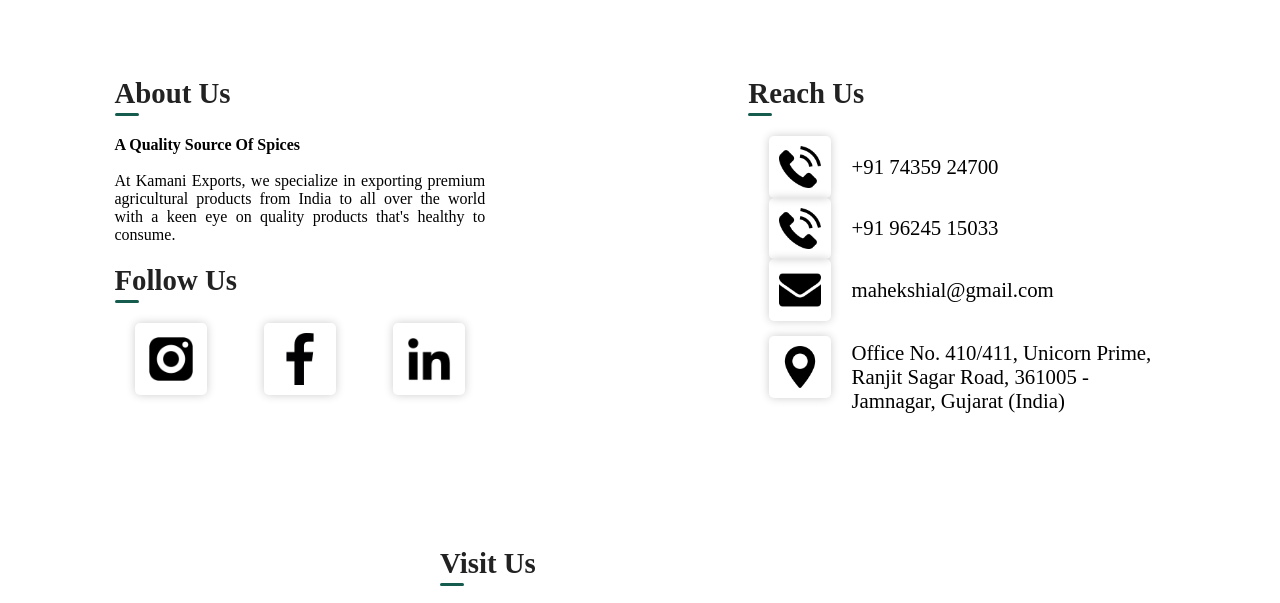
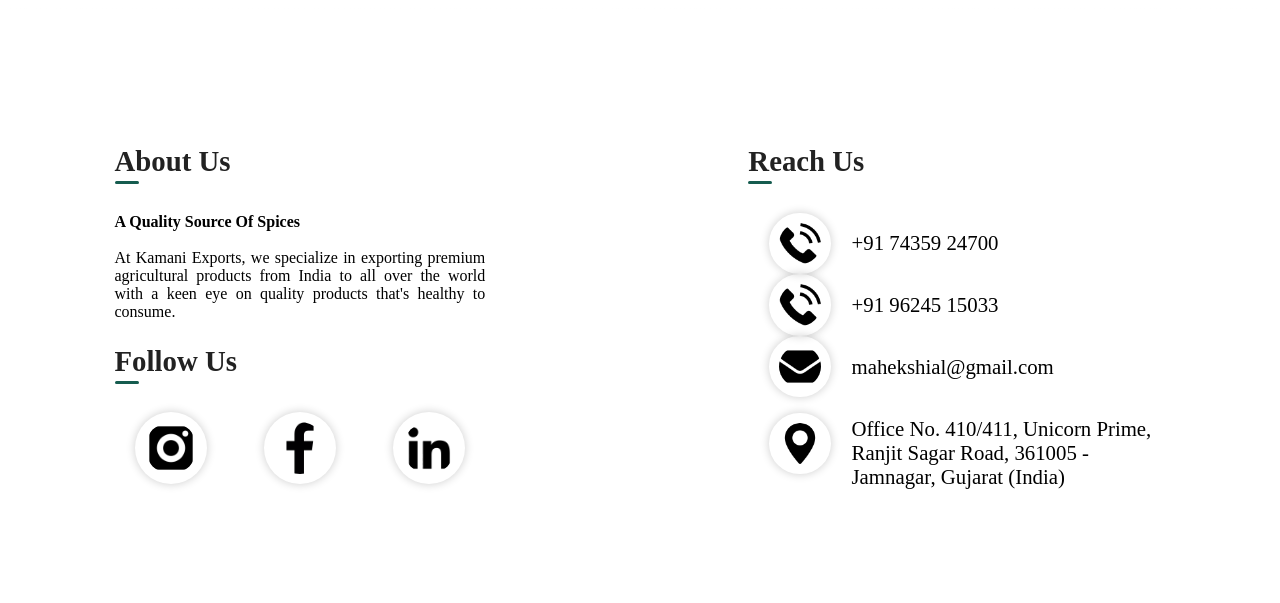
Before and after one commit to ezyway/MNE-Website, a PHP site: page /footer.html in a window 1280 px wide. Shown: the top 603 px of the page. Run offline with PHP 8.4, Linux system fonts and the light colour scheme; a map, chart or similar area stays blank.

Commit message:
changed icons to circle and margin-top for the footer container

```diff
--- a/website/styles/footer.css
+++ b/website/styles/footer.css
@@ -36,6 +36,7 @@ This block is here for auto complete */
     gap: 50px;
     flex-wrap: wrap;
     margin-bottom: 1em;
+    margin-top: 5em;
 }
 
 /* Shared styles for all footer columns */
@@ -87,8 +88,7 @@ This block is here for auto complete */
     font-weight: bold;
     font-size: 1.2rem;
     color: #222;
-    margin-top: 20px;
-    margin-bottom: 20px;
+    margin-bottom: 1em;
     font-size: 1.8em;
 }
 
@@ -148,7 +148,7 @@ This block is here for auto complete */
     height: 2em;
     width: 2em;
     margin: 0em 1em;
-    border-radius: 5px;
+    border-radius: 50%;
     box-shadow: 0px 0px 10px rgba(0, 0, 0, 0.2);
     transition: transform 0.3s ease-in-out, box-shadow 0.3s ease-in-out;
     padding: 10px;
```
